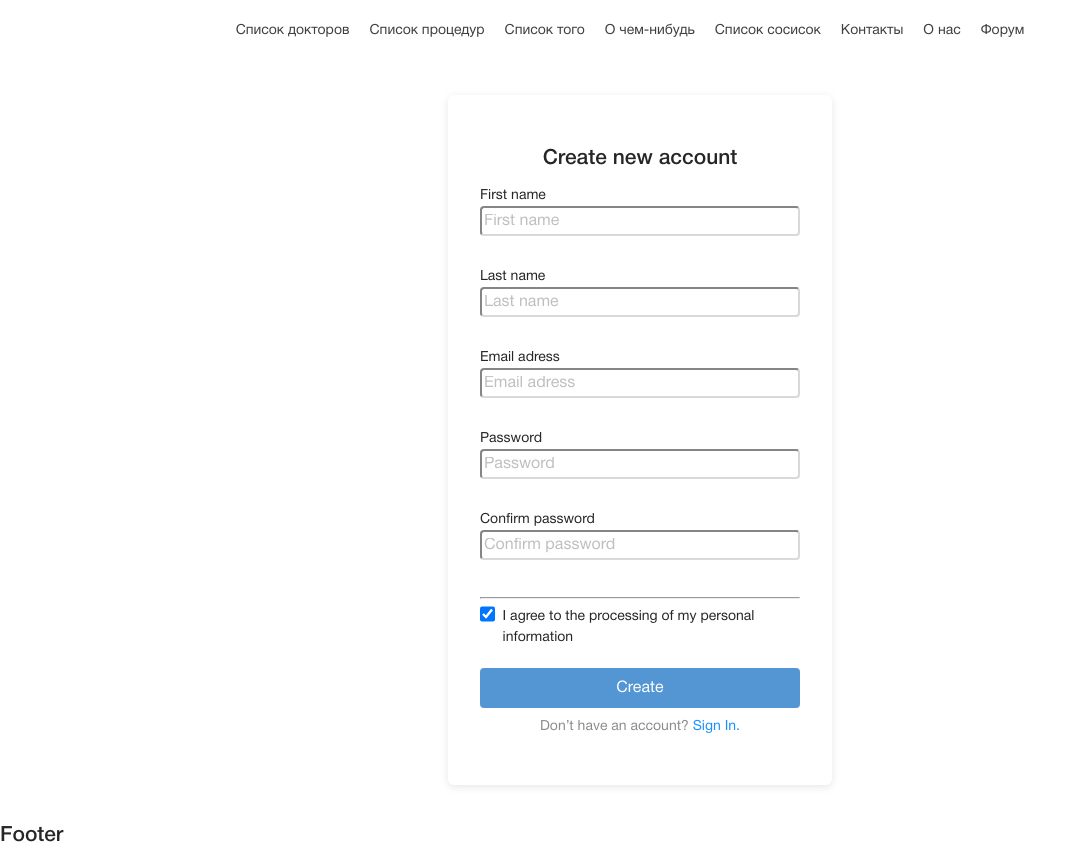
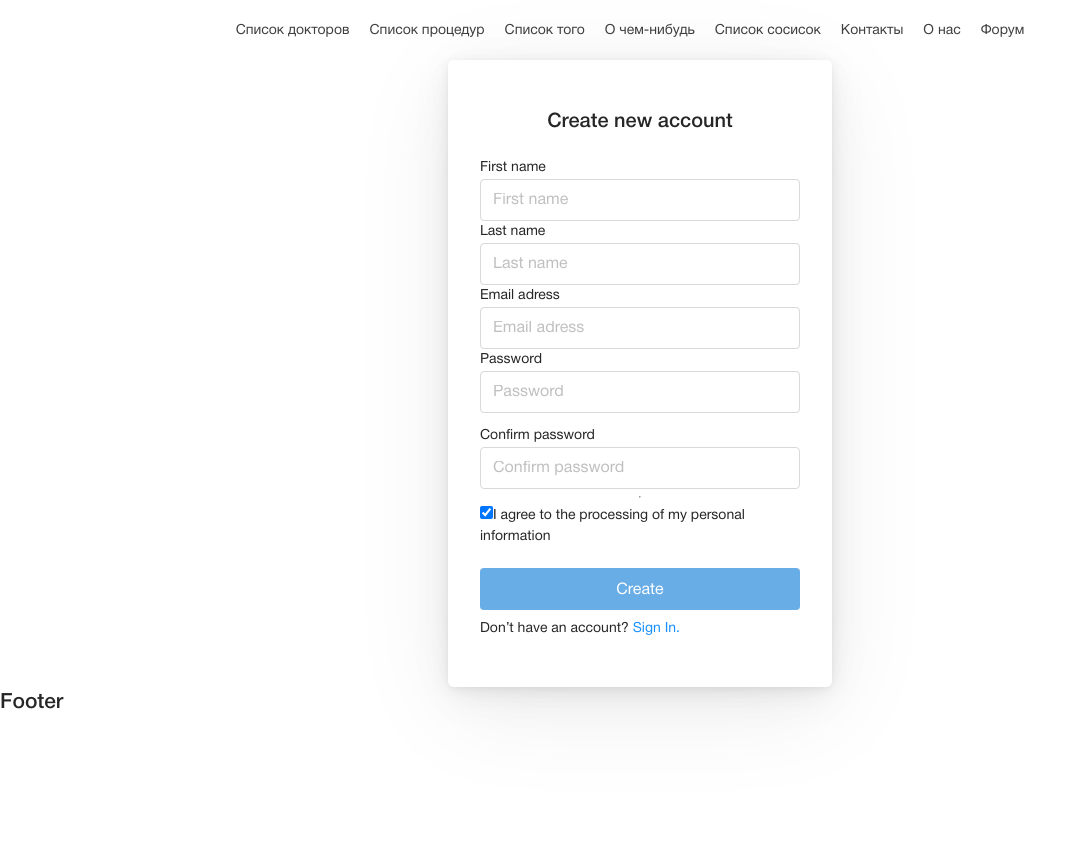
Before and after one commit to AlexVedernikoff/Vet-clinic-for-wolfik, a React (Create React App) app: page /signUp in a window 1280 px wide. Shown: the whole page, without its empty margins (0-1086 px from the left). After the commit the page ends 800 px from the top, so only its background shows below. Built offline with nearby package versions, Linux system fonts and the light colour scheme.

Commit message:
16-VC: change form styles

```diff
--- a/src/components/forms/sign-in/SignIn.module.scss
+++ b/src/components/forms/sign-in/SignIn.module.scss
@@ -2,7 +2,8 @@ $sign-in-color: #262626;
 $colorRed: #F5222D;
 $borderColor: #D9D9D9;
 $placeholderColor: #BFBFBF;
-$mainColor: #5496d4;
+$mainColor: #69ade7;
+$focusColor: #f3faff;
 
 .wrapper {
   display: flex;
@@ -60,7 +61,7 @@ $mainColor: #5496d4;
       line-height: 24px;
       color: $sign-in-color;
       &:focus {
-        outline: 1px solid $colorRed;
+        outline: 1px solid $focusColor;
         border: 1px solid $colorRed;
       }
     }
--- a/src/components/forms/sing-up/SignUp.tsx
+++ b/src/components/forms/sing-up/SignUp.tsx
@@ -2,6 +2,7 @@
 import { Formik, Form, Field } from 'formik';
 import { Link } from 'react-router-dom';
 import styles from './SignUp.module.scss';
+import css from '../sign-in/SignIn.module.scss';
 import { initialValues, validationsSchema } from './Validation';
 
 interface Values {
@@ -18,7 +19,9 @@ export const SignUp = (): JSX.Element => {
   };
 
   return (
-    <div>
+    <section className={css.wrapper}>
+      <div className={css.container}>
+        <h2>Create new account</h2>
         <Formik
           initialValues={initialValues}
           validateOnBlur
@@ -33,26 +36,21 @@ export const SignUp = (): JSX.Element => {
             dirty,
           }) => (
             <Form onSubmit={handleSubmit}>
-            <div className={styles.wrapper}>
-              <div className={styles.container}>
-                <div className={styles.form}>
-                  <h2>Create new account</h2>
-                  <label>
-                    <div className={styles.description}>First name</div>
+              <label htmlFor="firstname">First name</label>
               <Field
-                      className={styles.field}
+                className={errors.firstname && touched.firstname ? css.negative : css.input}
                 type="text"
+                id="firstname"
                 name="firstname"
                 placeholder="First name"
               />
               {touched.firstname && errors.firstname && (
                 <p className={styles.validation}>{errors.firstname}</p>
               )}
-                  </label>
-                  <label>
-                    <div className={styles.description}>Last name</div>
+              <label htmlFor="lastname">Last name</label>
               <Field
-                      className={styles.field}
+                className={errors.lastname && touched.lastname ? css.negative : css.input}
+                id="lastname"
                 type="text"
                 name="lastname"
                 placeholder="Last name"
@@ -60,53 +58,46 @@ export const SignUp = (): JSX.Element => {
               {touched.lastname && errors.lastname && (
                 <p className={styles.validation}>{errors.lastname}</p>
               )}
-                  </label>
-                  <label>
-                    <div className={styles.description}>Email adress</div>
+              <label htmlFor="emailaddress">Email adress</label>
               <Field
-                      className={styles.field}
+                className={errors.emailaddress && touched.emailaddress ? css.negative : css.input}
                 type="email"
+                id="emailaddress"
                 name="emailaddress"
                 placeholder="Email adress"
               />
               {touched.emailaddress && errors.emailaddress && (
                 <p className={styles.validation}>{errors.emailaddress}</p>
               )}
-                  </label>
-                  <label>
-                    <div className={styles.description}>Password</div>
+              <label htmlFor="password">Password</label>
               <Field
-                      className={styles.field}
+                className={errors.password && touched.password ? css.negative : css.input}
                 type="password"
+                id="password"
                 name="password"
                 placeholder="Password"
               />
               {touched.password && errors.password && (
                 <p className={styles.validation}>{errors.password}</p>
               )}
-                  </label>
-
-                  <label>
-                    <div className={styles.description}>Confirm password</div>
+              <label htmlFor="confirmpassword">Confirm password</label>
               <Field
-                      className={styles.field}
+                className={errors.confirmpassword && touched.confirmpassword ? css.negative : css.input}
                 type="password"
+                id="confirmpassword"
                 name="confirmpassword"
                 placeholder="Confirm password"
               />
               {touched.confirmpassword && errors.confirmpassword && (
                 <p className={styles.validation}>{errors.confirmpassword}</p>
               )}
-                  </label>
-
               <hr />
               <div className={styles.data}>
                 <input type="checkbox" defaultChecked className={styles.checkbox} />
                 <span className={styles.description}>I agree to the processing of my personal information</span>
               </div>
-                  <div>
               <button
-                      className={styles.create}
+                className={css.submit}
                 type="submit"
                 disabled={!isValid && !dirty}
               >
@@ -116,13 +107,10 @@ export const SignUp = (): JSX.Element => {
                 Don’t have an account?&nbsp;
                 <Link to="/signIn">Sign In.</Link>
               </div>
-                  </div>
-                </div>
-              </div>
-            </div>
             </Form>
           )}
         </Formik>
       </div>
+    </section>
   );
 };
```
Lines whose indentation alone changed are shown as unchanged.
